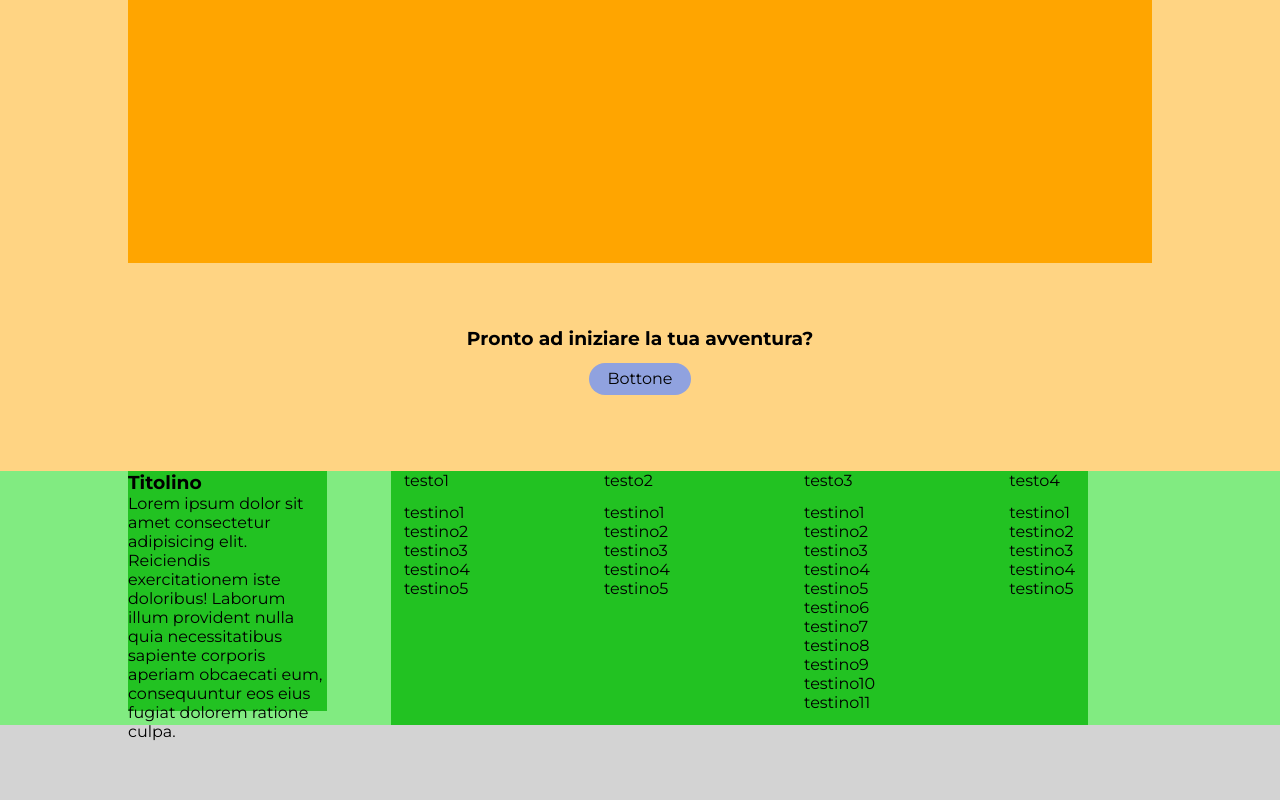
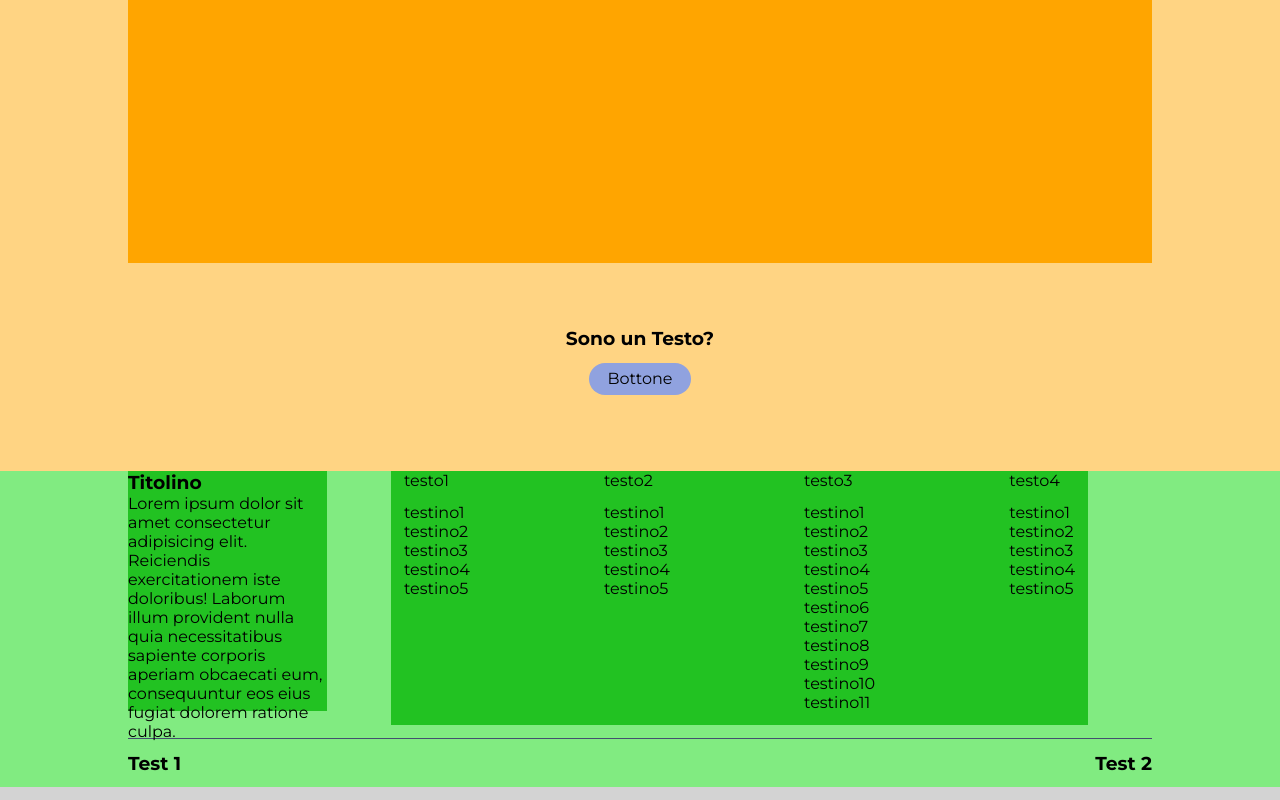
Before and after one commit to yurididomenico/htmlcss-struttura-discord, a plain HTML site: page index.html in a window 1280 px wide. Shown: the part 2777-3577 px from the top of the page. Before the commit the page ends 3518 px from the top, so only its background shows below. Drawn offline with Linux system fonts and the light colour scheme.

Commit message:
Footer:  Sezione Finale

```diff
--- a/assets/css/stile.css
+++ b/assets/css/stile.css
@@ -108,6 +108,10 @@ footer
 {
   margin: 1vw 0;
 }
+.footer-sezione-finale
+{
+  border-top: 1px solid #444f70;
+}
 /* |||||||||| AREA TEST |||||||||| */
 
 
--- a/index.html
+++ b/index.html
@@ -93,7 +93,7 @@
       </section>
 
       <section class="sezione flex-mode d-col align-center center-text">
-          <h3>Pronto ad iniziare la tua avventura?</h3>
+          <h3>Sono un Testo?</h3>
           <div class="btn borag-l">Bottone</div>
       </section>
 
@@ -161,6 +161,18 @@
         </ul>
 
       </div>
+
+      <div class="footer-sezione-finale flex-mode s-between y-mar-s y-pad-s">
+        <div>
+          <h3>Test 1</h3>
+        </div>
+
+        <div>
+          <h3>Test 2</h3>
+        </div>
+
+      </div>
+
     </div>
 
   </footer>
```
